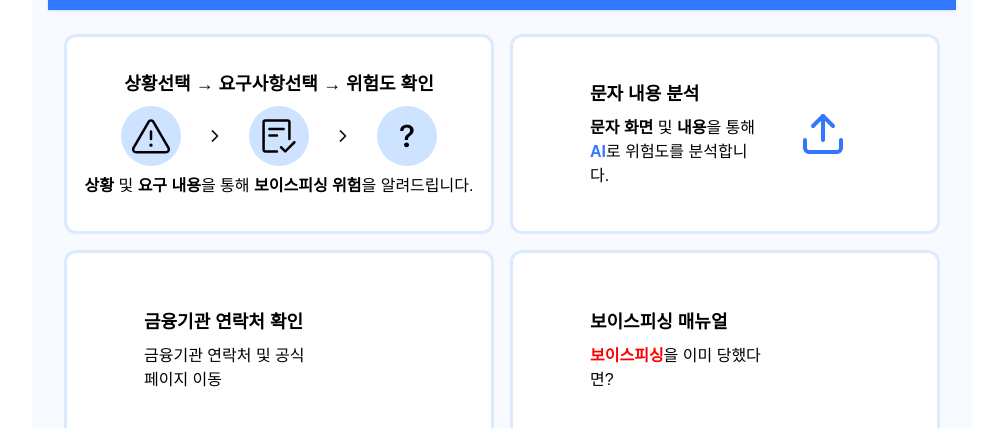
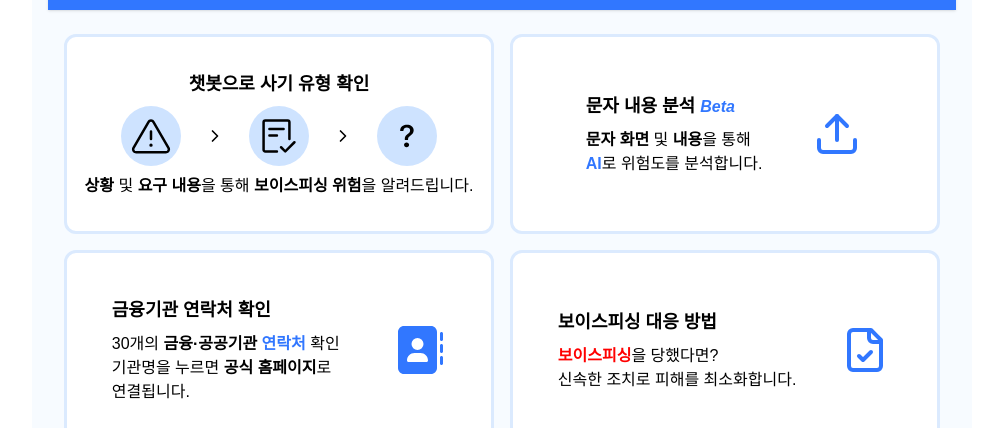
Before and after one commit to Su-Bang-Phishing-Check/Front-Phishing-Check, a Next.js app: page / in a window 1280 px wide. Shown: the part 524-952 px from the top of the page, without its empty margins (138-1141 px from the left). Built offline with nearby package versions, Linux system fonts and the light colour scheme; no server answers.

Commit message:
배너 4개 스타일

```diff
--- a/src/app/components/ChatbotBanner.tsx
+++ b/src/app/components/ChatbotBanner.tsx
@@ -1,12 +1,12 @@
-"use client";
-import ChatStepIcon from "./ChatStepIcon";
-import { useRouter } from "next/navigation";
+'use client';
+import ChatStepIcon from './ChatStepIcon';
+import { useRouter } from 'next/navigation';
 
 const ChatbotBanner = () => {
   const router = useRouter();
 
   const handleChatClick = () => {
-    router.push("/chatbot");
+    router.push('/chatbot');
   };
 
   return (
@@ -16,19 +16,18 @@ const ChatbotBanner = () => {
       flex flex-col items-center justify-center
       bg-white p-4 text-black
       w-full h-[150px] md:h-[200px]
-      border-3 border-blue-100 rounded-xl
+      border-3 border-blue-100 rounded-xl hover:bg-blue-100
       hover:shadow-md active:scale-95 transition-transform"
     >
-      <div className="text-lg font-semibold">
-        상황선택 → 요구사항선택 → 위험도 확인
-      </div>
+      <div className="text-lg font-bold">챗봇으로 사기 유형 확인</div>
       <div>
         <ChatStepIcon />
       </div>
       <div className="text-sm md:text-base text-center mt-2">
-        <span style={{ fontWeight: "bold" }}>
-          상황</span> 및 <span style={{ fontWeight: "bold" }}>요구 내용</span>을 통해
-          <span style={{ fontWeight: "bold" }}> 보이스피싱 위험</span>을 알려드립니다.
+        <span style={{ fontWeight: 'bold' }}>상황</span> 및{' '}
+        <span style={{ fontWeight: 'bold' }}>요구 내용</span>을 통해
+        <span style={{ fontWeight: 'bold' }}> 보이스피싱 위험</span>을
+        알려드립니다.
       </div>
     </div>
   );
--- a/src/app/components/ContactBanner.tsx
+++ b/src/app/components/ContactBanner.tsx
@@ -1,11 +1,11 @@
-"use client";
-import { useRouter } from "next/navigation";
-import Image from "next/image";
+'use client';
+import { useRouter } from 'next/navigation';
+import { FaAddressBook } from 'react-icons/fa6';
 
 const ContactBanner = () => {
   const router = useRouter();
   const handleBannerClick = () => {
-    router.push("/contact-book");
+    router.push('/contact-book');
   };
   return (
     <div
@@ -14,19 +14,28 @@ const ContactBanner = () => {
       flex items-center justify-center
       bg-white p-4 text-black
       w-full h-[150px] md:h-[200px]
-      border-3 border-blue-100 rounded-xl
+      border-3 border-blue-100 rounded-xl hover:bg-blue-100
       hover:shadow-md active:scale-95 transition-transform"
     >
-      <div className="w-1/2 p-3">
-        <div className="text-lg font-semibold">금융기관 연락처 확인</div>
+      <div className="w-5/7 p-3">
+        <div className="text-lg font-bold">금융기관 연락처 확인</div>
         <div className="text-sm md:text-base text-left mt-2">
-          금융기관 연락처 및 공식 페이지 이동
+          30개의 <span className="font-bold">금융·공공기관</span>{' '}
+          <span className="font-bold text-[#3177FF]">연락처 </span>
+          확인
+          <br />
+          기관명을 누르면{' '}
+          <span className="font-bold">공식 홈페이지</span>로
+          <br />
+          연결됩니다.
         </div>
       </div>
       <div
-        className="w-1/4 p-3
-            flex items-center justify-center"
-      ></div>
+        className="w-1/5 p-3
+                  flex items-center justify-center"
+      >
+        <FaAddressBook className="w-12 h-12 text-[#3177ff]" />
+      </div>
     </div>
   );
 };
--- a/src/app/components/MainBanner.tsx
+++ b/src/app/components/MainBanner.tsx
@@ -1,5 +1,5 @@
-"use client";
-import Button from "./Button";
+'use client';
+import Button from './Button';
 
 const MainBanner = () => {
   return (
@@ -8,12 +8,16 @@ const MainBanner = () => {
         <h2 className="font-bold text-[2rem] md:text-[3.25rem]">
           헷갈릴 땐,
           <br />
-           {"피싱체크".split("").map((char, i) => (
-              <span key={i} className="dot-above text-[#3177FF]">{char}</span>
-              ))}하세요.
+          {'피싱체크'.split('').map((char, i) => (
+            <span key={i} className="dot-above text-[#3177FF]">
+              {char}
+            </span>
+          ))}
+          하세요.
         </h2>
         <p className="text-base md:text-xl">
-          <span style={{fontWeight:"bold"}}>보이스피싱, 스미싱 </span>위험을 빠르게 확인하세요.
+          <span className="font-bold">보이스피싱, 스미싱 </span>위험을
+          빠르게 확인하세요.
           <br />
         </p>
       </div>
--- a/src/app/components/ManualBanner.tsx
+++ b/src/app/components/ManualBanner.tsx
@@ -1,10 +1,11 @@
-"use client";
-import { useRouter } from "next/navigation";
+'use client';
+import { useRouter } from 'next/navigation';
+import { LuFileCheck } from 'react-icons/lu';
 
 const ManualBanner = () => {
   const router = useRouter();
   const handleBannerClick = () => {
-    router.push("/safe-manual");
+    router.push('/safe-manual');
   };
   return (
     <div
@@ -13,19 +14,25 @@ const ManualBanner = () => {
         flex items-center justify-center
         bg-white p-4 text-black
         w-full h-[150px] md:h-[200px]
-        border-3 border-blue-100 rounded-xl
+        border-3 border-blue-100 rounded-xl hover:bg-blue-100
         hover:shadow-md active:scale-95 transition-transform"
     >
-      <div className="w-1/2 p-3">
-        <div className="text-lg font-semibold">보이스피싱 매뉴얼</div>
+      <div className="w-5/7 p-3">
+        <div className="text-lg font-bold">보이스피싱 대응 방법</div>
         <div className="text-sm md:text-base text-left mt-2">
-          <span style={{fontWeight: "bold", color:"#FF0000"}}>보이스피싱</span>을 이미 당했다면?{" "}
+          <span className="font-bold text-[#FF0000]">보이스피싱</span>
+          을 당했다면?
+          <br />
+          신속한 조치로 피해를 최소화합니다.
+          <br />
         </div>
       </div>
       <div
-        className="w-1/4 p-3
-        flex items-center justify-center"
-      ></div>
+        className="w-1/5 p-3
+            flex items-center justify-center"
+      >
+        <LuFileCheck className="w-12 h-12 text-[#3177ff]" />
+      </div>
     </div>
   );
 };
--- a/src/app/components/MessageBanner.tsx
+++ b/src/app/components/MessageBanner.tsx
@@ -1,11 +1,11 @@
-"use client";
-import { useRouter } from "next/navigation";
-import { FiUpload } from "react-icons/fi";
+'use client';
+import { useRouter } from 'next/navigation';
+import { FiUpload } from 'react-icons/fi';
 
 const MessageBanner = () => {
   const router = useRouter();
   const handleBannerClick = () => {
-    router.push("/analyse");
+    router.push('/analyse');
   };
 
   return (
@@ -15,19 +15,26 @@ const MessageBanner = () => {
       flex items-center justify-center
       bg-white p-4 text-black
       w-full h-[150px] md:h-[200px]
-      border-3 border-blue-100 rounded-xl
+      border-3 border-blue-100 rounded-xl hover:bg-blue-100
       hover:shadow-md active:scale-95 transition-transform"
     >
-      <div className="w-1/2 p-3">
-        <div className="text-lg font-semibold">문자 내용 분석</div>
+      <div className="w-4/7 p-3">
+        <div className="text-lg font-bold">
+          문자 내용 분석{' '}
+          <span className="italic text-base text-[#3177FF]">
+            Beta
+          </span>
+        </div>
         <div className="text-sm md:text-base text-left mt-2">
-          <span style={{fontWeight: "bold"}}>문자 화면</span> 및 <span style={{fontWeight: "bold"}}>내용</span>을 통해
+          <span className="font-bold">문자 화면</span> 및{' '}
+          <span className="font-bold">내용</span>을 통해
           <br />
-          <span style={{fontWeight: "bold", color: "#3177FF"}}>AI</span>로 위험도를 분석합니다.
+          <span className="font-bold text-[#3177FF]">AI</span>로
+          위험도를 분석합니다.
         </div>
       </div>
       <div
-        className="w-1/4 p-3
+        className="w-1/5 p-3
       flex items-center justify-center"
       >
         <FiUpload className="w-12 h-12 text-[#3177ff]" />
```
